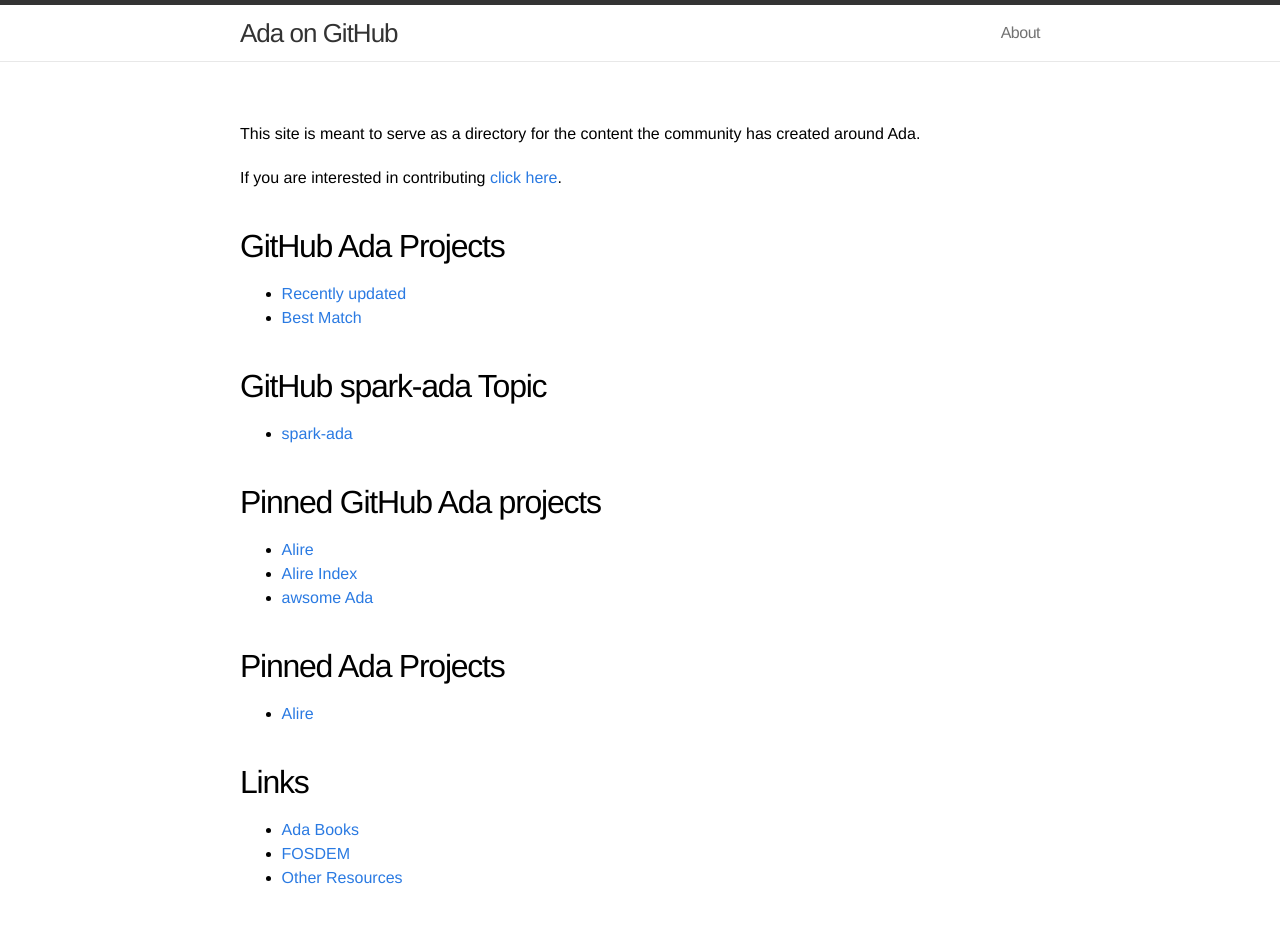
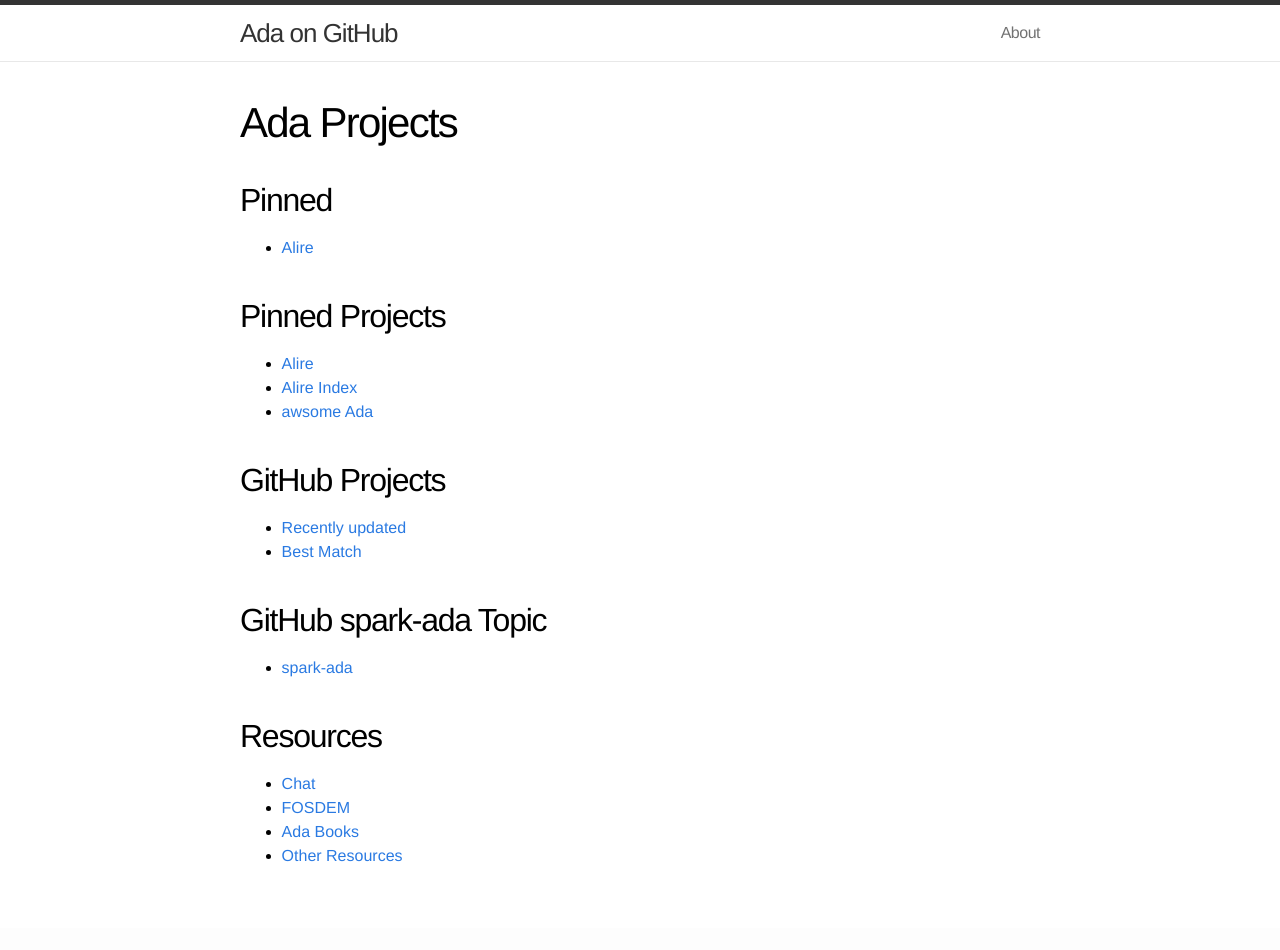
Before and after one commit to quornings/quornings.github.io, a Jekyll site: the page built from ada.md, in a window 1280 px wide. Built offline with Jekyll 4.4.1, drawn with Linux system fonts in a browser that asks for light colours; after the commit the page ends 928 px from its top, so only the background shows below that.

```diff
--- a/ada.md
+++ b/ada.md
@@ -1,13 +1,19 @@
 ---
 layout: page
+title: Ada Projects
 ---
 
-This site is meant to serve as a directory for the content the
-community has created around Ada.
+## Pinned
 
-If you are interested in contributing [click here](https://github.com/jquorning/ada.github.io).
+- [Alire](https://alire.ada.dev)
 
-## GitHub Ada Projects
+## Pinned Projects
+
+- [Alire](https://github.com/alire-project/alire)
+- [Alire Index](https://github.com/alire-project/alire-index)
+- [awsome Ada](https://github.com/ohenley/awesome-ada)
+
+## GitHub Projects
 
 - [Recently updated](https://github.com/topics/ada?l=ada&o=desc&s=updated)
 - [Best Match](https://github.com/topics/ada?l=ada&o=desc&s=)
@@ -16,18 +22,9 @@ If you are interested in contributing [click here](https://github.com/jquorning/
 
 - [spark-ada](https://github.com/topics/spark-ada)
 
-## Pinned GitHub Ada projects
+## Resources
 
-- [Alire](https://github.com/alire-project/alire)
-- [Alire Index](https://github.com/alire-project/alire-index)
-- [awsome Ada](https://github.com/ohenley/awesome-ada)
-
-## Pinned Ada Projects
-
-- [Alire](https://alire.ada.dev)
-
-## Links
-
+- [Chat](/chat/)
+- [FOSDEM](/fosdem/)
 - [Ada Books](/books/)
-- [FOSDEM](/fosdem/)
 - [Other Resources](/other/)
```
Also changed, not shown: chat.md (added, +12 -0 lines), other.md (+0 -4 lines).
